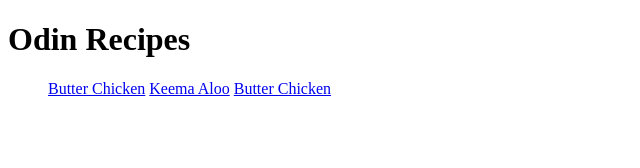
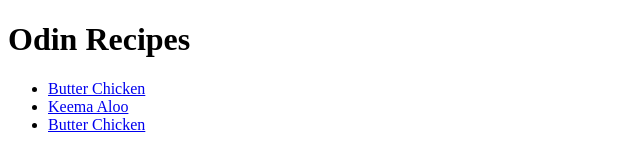
Before and after one commit to jazibrrao/odin-recipes, a plain HTML site: page index.html in a window 1280 px wide. Shown: the whole page, without its empty margins (0-640 px from the left). Drawn offline with Linux system fonts and the light colour scheme.

Commit message:
Add recipes as <ul> items

```diff
--- a/index.html
+++ b/index.html
@@ -9,9 +9,9 @@
 <body>
     <h1>Odin Recipes</h1>
     <ul>
-        <a href="recipes/butter-chicken.html">Butter Chicken</a>
-        <a href="recipes/keema-aloo.html">Keema Aloo</a>
-        <a href="recipes/chicken-bulgogi.html">Butter Chicken</a>
+        <li><a href="recipes/butter-chicken.html">Butter Chicken</a></li>
+        <li><a href="recipes/keema-aloo.html">Keema Aloo</a></li>
+        <li><a href="recipes/chicken-bulgogi.html">Butter Chicken</a></li>
     </ul>
 </body>
 </html>
```
